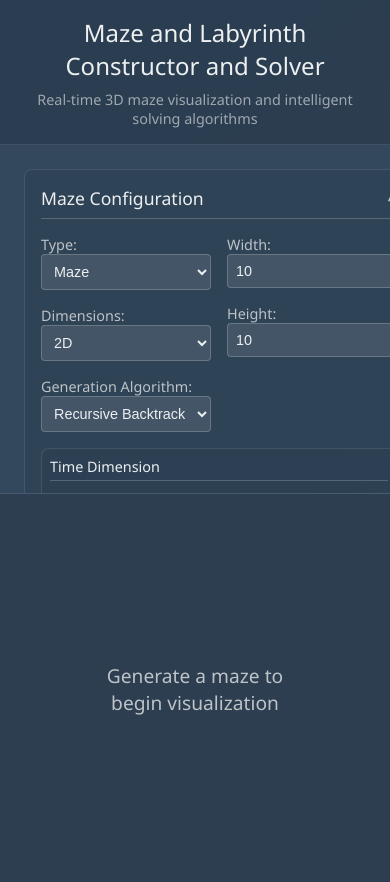
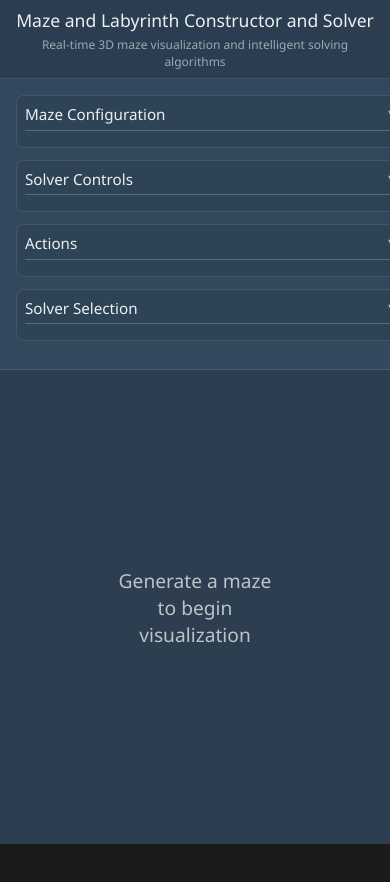
Before and after one commit to MYOBmarknelson/maze-solver, a React (Vite) app: page / in a window 390 px wide. After the commit the page ends 844 px from the top, so only its background shows below. Built offline with nearby package versions, Linux system fonts and the light colour scheme.

Commit message:
fix mobileview

```diff
--- a/src/App.css
+++ b/src/App.css
@@ -1,11 +1,14 @@
 /* Main App Layout */
 .app {
-  min-height: 100vh;
+  height: 100vh;
+  height: 100dvh; /* Use dynamic viewport height for mobile browsers */
+  width: 100vw;
   background: linear-gradient(135deg, #2c3e50 0%, #34495e 100%);
   display: flex;
   flex-direction: column;
   font-family: "Segoe UI", Tahoma, Geneva, Verdana, sans-serif;
   color: #ecf0f1;
+  overflow: hidden;
 }
 
 .app-header {
@@ -14,6 +17,7 @@
   text-align: center;
   border-bottom: 1px solid rgba(255, 255, 255, 0.1);
   box-shadow: 0 2px 10px rgba(0, 0, 0, 0.3);
+  flex-shrink: 0;
 }
 
 .app-header h1 {
@@ -45,6 +49,7 @@
   border-right: 1px solid rgba(255, 255, 255, 0.1);
   box-shadow: 2px 0 10px rgba(0, 0, 0, 0.3);
   height: calc(100vh - 120px);
+  flex-shrink: 0;
 }
 
 .control-section {
@@ -462,24 +467,134 @@ button:disabled {
 
 /* Responsive Design */
 @media (max-width: 768px) {
+  .app {
+    height: 100vh;
+    height: 100dvh; /* Use dynamic viewport height for mobile browsers */
+  }
+
   .app-content {
     flex-direction: column;
+    height: 100%;
+    overflow: hidden;
   }
 
   .controls-panel {
     width: 100%;
     height: auto;
-    max-height: 300px;
+    max-height: 35vh; /* 35% of viewport height */
+    min-height: 80px;
     border-right: none;
     border-bottom: 1px solid rgba(255, 255, 255, 0.1);
+    flex-shrink: 0;
+    overflow-y: auto;
+    -webkit-overflow-scrolling: touch; /* Smooth scrolling on iOS */
+    padding: 1rem;
+  }
+
+  .visualization-panel {
+    flex: 1;
+    min-height: 0; /* Important for flexbox overflow */
+    overflow: hidden;
+    position: relative;
+  }
+
+  .canvas-container {
+    height: 100%;
+    width: 100%;
+    touch-action: pan-x pan-y; /* Allow panning for OrbitControls */
+    position: absolute;
+    top: 0;
+    left: 0;
+  }
+
+  .app-header {
+    padding: 0.5rem 1rem;
+    flex-shrink: 0;
   }
 
   .app-header h1 {
-    font-size: 1.5rem;
+    font-size: 1.1rem;
+    margin: 0 0 0.25rem 0;
   }
 
   .app-header p {
+    font-size: 0.75rem;
+    margin: 0;
+  }
+
+  /* Compact control sections on mobile */
+  .control-section {
+    padding: 0.5rem;
+    margin-bottom: 0.75rem;
+  }
+
+  .control-section h3,
+  .accordion-header {
+    font-size: 0.95rem;
+    padding-bottom: 0.35rem;
+    margin-bottom: 0.5rem;
+  }
+
+  .control-group {
+    margin-bottom: 0.5rem;
+  }
+
+  .control-group label {
+    font-size: 0.8rem;
+  }
+
+  .control-group input,
+  .control-group select {
+    padding: 0.4rem;
+    font-size: 0.85rem;
+  }
+
+  button {
+    padding: 0.5rem 0.7rem;
+    font-size: 0.8rem;
+    min-width: 90px;
+  }
+
+  /* Compact maze config on mobile */
+  .maze-config-row {
+    flex-direction: column;
+    gap: 0.5rem;
+  }
+
+  /* Make 3D controls overlay on mobile */
+  .visualization-panel .control-section {
+    position: absolute;
+    bottom: 10px;
+    right: 10px;
+    width: 180px;
+    z-index: 100;
+    background: rgba(52, 73, 94, 0.98);
+    max-height: 200px;
+    overflow-y: auto;
+    border-radius: 8px;
+  }
+
+  /* Adjust VCR controls for mobile */
+  .vcr-controls {
+    gap: 0.35rem;
+  }
+
+  .vcr-btn {
+    padding: 0.6rem 1rem;
+    font-size: 1rem;
+    min-width: 50px;
+  }
+
+  .vcr-btn.play-pause {
+    font-size: 1.2rem;
+    min-width: 65px;
+  }
+
+  /* Placeholder and loading messages */
+  .placeholder,
+  .loading {
     font-size: 0.9rem;
+    padding: 1rem;
   }
 }
 
--- a/src/App.tsx
+++ b/src/App.tsx
@@ -62,9 +62,12 @@ const App: React.FC = () => {
   const rendererRef = useRef<ThreeRenderer | null>(null);
   const [isRendererReady, setIsRendererReady] = useState(false);
 
-  // Accordion state for sidebar panels
+  // Detect if mobile device
+  const isMobile = window.innerWidth <= 768;
+
+  // Accordion state for sidebar panels - collapse on mobile by default
   const [expandedPanels, setExpandedPanels] = useState({
-    mazeConfig: true, // Keep maze config open by default
+    mazeConfig: !isMobile, // Collapsed on mobile, open on desktop
     solverControls: false,
     actions: false,
     solverSelection: false,
--- a/src/index.css
+++ b/src/index.css
@@ -1,5 +1,14 @@
+html {
+  height: 100%;
+  height: 100dvh; /* Use dynamic viewport height for mobile */
+  overflow: hidden;
+}
+
 body {
   margin: 0;
+  height: 100%;
+  height: 100dvh;
+  overflow: hidden;
   font-family: -apple-system, BlinkMacSystemFont, "Segoe UI", "Roboto", "Oxygen",
     "Ubuntu", "Cantarell", "Fira Sans", "Droid Sans", "Helvetica Neue",
     sans-serif;
@@ -7,6 +16,12 @@ body {
   -moz-osx-font-smoothing: grayscale;
 }
 
+#root {
+  height: 100%;
+  width: 100%;
+  overflow: hidden;
+}
+
 code {
   font-family: source-code-pro, Menlo, Monaco, Consolas, "Courier New",
     monospace;
--- a/src/renderers/ThreeRenderer.ts
+++ b/src/renderers/ThreeRenderer.ts
@@ -104,14 +104,31 @@ export class ThreeRenderer implements IRenderer {
   public initialize(container: HTMLElement): void {
     this.container = container;
 
-    // Get container dimensions
-    const rect = container.getBoundingClientRect();
-    const width = Math.max(rect.width || 400, 400);
-    const height = Math.max(rect.height || 400, 400);
+    // Get container dimensions with a small delay to ensure layout is complete
+    setTimeout(() => {
+      const rect = container.getBoundingClientRect();
+      const width = Math.max(rect.width || 400, 100);
+      const height = Math.max(rect.height || 400, 100);
 
-    this.renderer.setSize(width, height);
-    this.renderer.setClearColor(0x2c3e50); // Dark blue-gray background
-    container.appendChild(this.renderer.domElement);
+      this.renderer.setSize(width, height);
+      this.renderer.setPixelRatio(Math.min(window.devicePixelRatio, 2)); // Optimize for mobile
+      this.renderer.setClearColor(0x2c3e50); // Dark blue-gray background
+      container.appendChild(this.renderer.domElement);
+
+      // Update camera aspect ratio
+      this.camera.aspect = width / height;
+      this.camera.updateProjectionMatrix();
+
+      console.log(
+        "ThreeRenderer initialized with size:",
+        width,
+        height,
+        "rect:",
+        rect,
+        "pixelRatio:",
+        window.devicePixelRatio
+      );
+    }, 100);
 
     // Handle window resize
     window.addEventListener("resize", () => this.onWindowResize());
@@ -120,17 +137,14 @@ export class ThreeRenderer implements IRenderer {
     const resizeObserver = new ResizeObserver(() => this.onContainerResize());
     resizeObserver.observe(container);
 
+    // Handle orientation change on mobile
+    window.addEventListener("orientationchange", () => {
+      setTimeout(() => this.onWindowResize(), 100);
+    });
+
     // Set initial camera position
     this.camera.position.set(10, 10, 10);
     this.camera.lookAt(0, 0, 0);
-
-    console.log(
-      "ThreeRenderer initialized with size:",
-      width,
-      height,
-      "rect:",
-      rect
-    );
   }
 
   public render(
@@ -632,14 +646,15 @@ export class ThreeRenderer implements IRenderer {
     if (!this.container) return;
 
     const rect = this.container.getBoundingClientRect();
-    const width = Math.max(rect.width || 400, 400);
-    const height = Math.max(rect.height || 400, 400);
+    const width = Math.max(rect.width || 100, 100);
+    const height = Math.max(rect.height || 100, 100);
 
     this.camera.aspect = width / height;
     this.camera.updateProjectionMatrix();
     this.renderer.setSize(width, height);
+    this.renderer.setPixelRatio(Math.min(window.devicePixelRatio, 2));
 
-    console.log("Resized to:", width, height);
+    console.log("Resized to:", width, height, "aspect:", this.camera.aspect);
   }
 
   private onContainerResize(): void {
```
